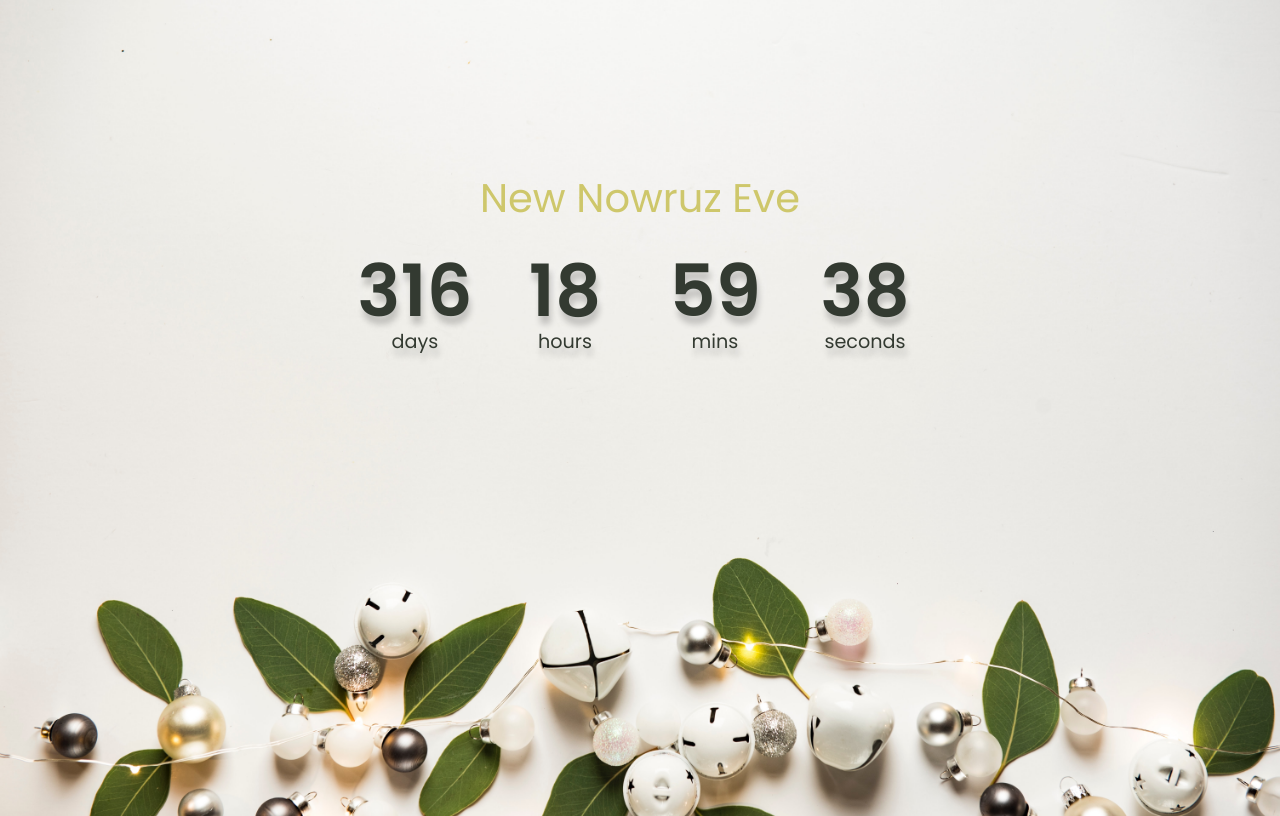
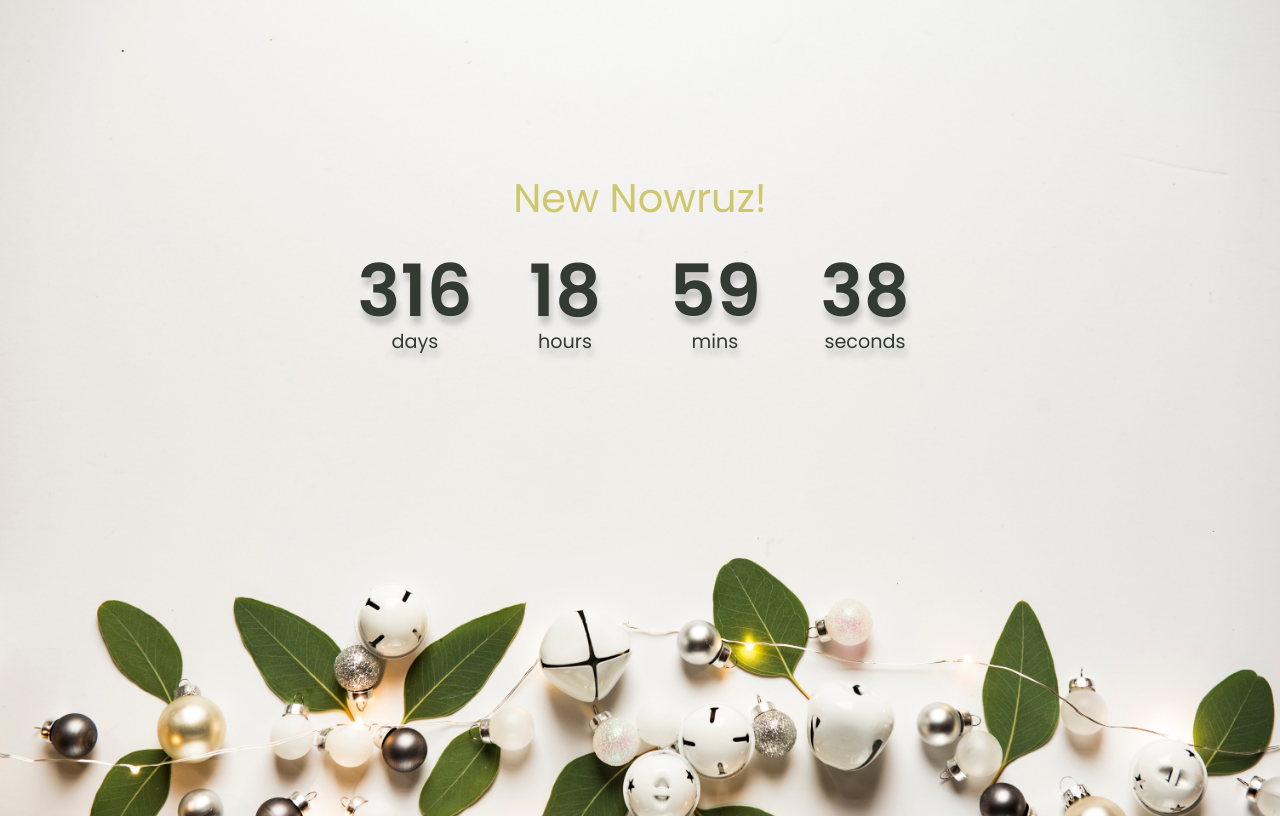
Before and after one commit to mohsende/codes, a plain HTML site: page Countdown-timer/index.html in a window 1280 px wide. Drawn offline with Linux system fonts and the light colour scheme.

Commit message:
Update index.html

```diff
--- a/Countdown-timer/index.html
+++ b/Countdown-timer/index.html
@@ -9,7 +9,7 @@
     <title>Countdown to Nowruz</title>
 </head>
 <body>
-    <h1>New Nowruz Eve</h1>
+    <h1>New Nowruz!</h1>
 
     <div class="countdown-container">
         <div class="countdown-el days-c">
```
